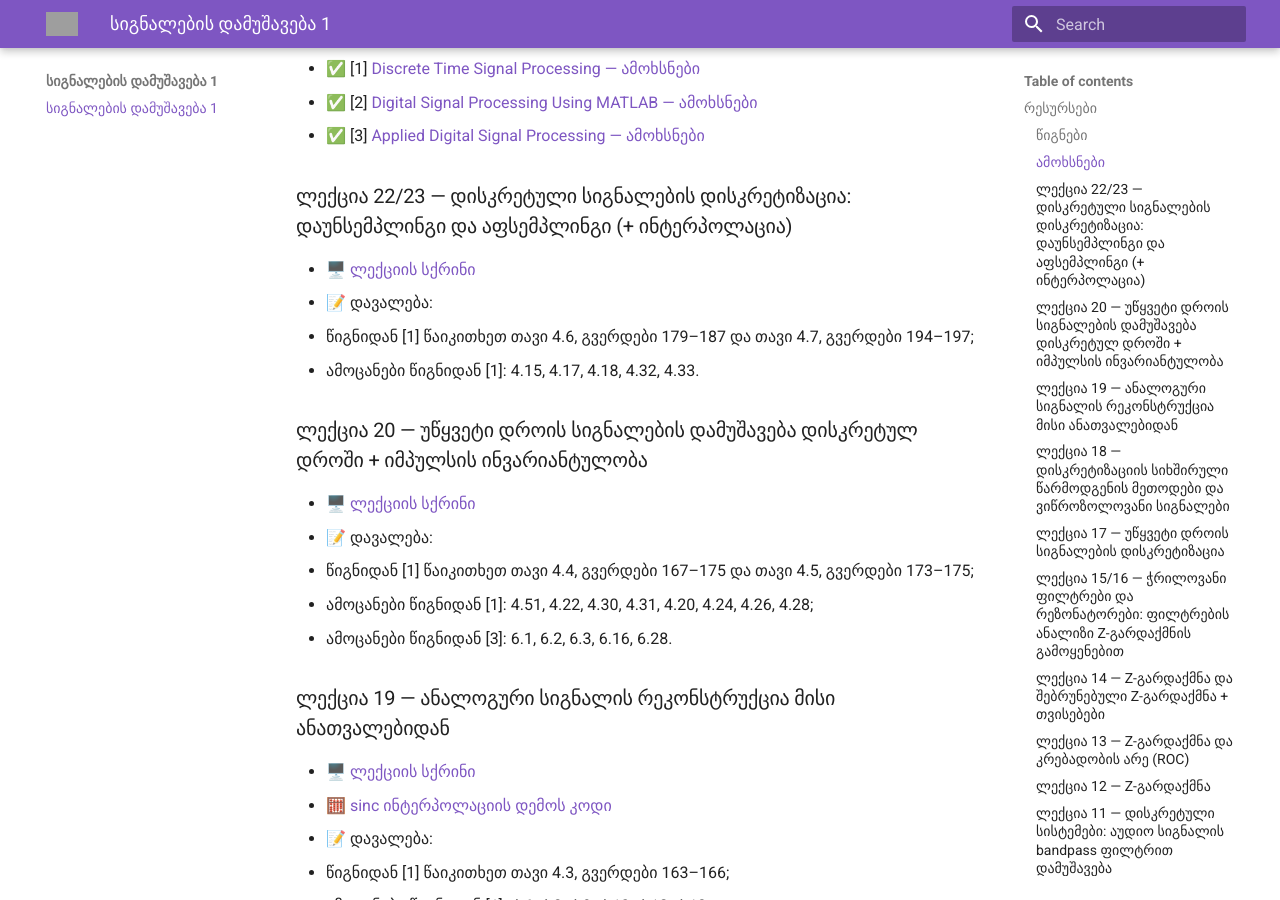
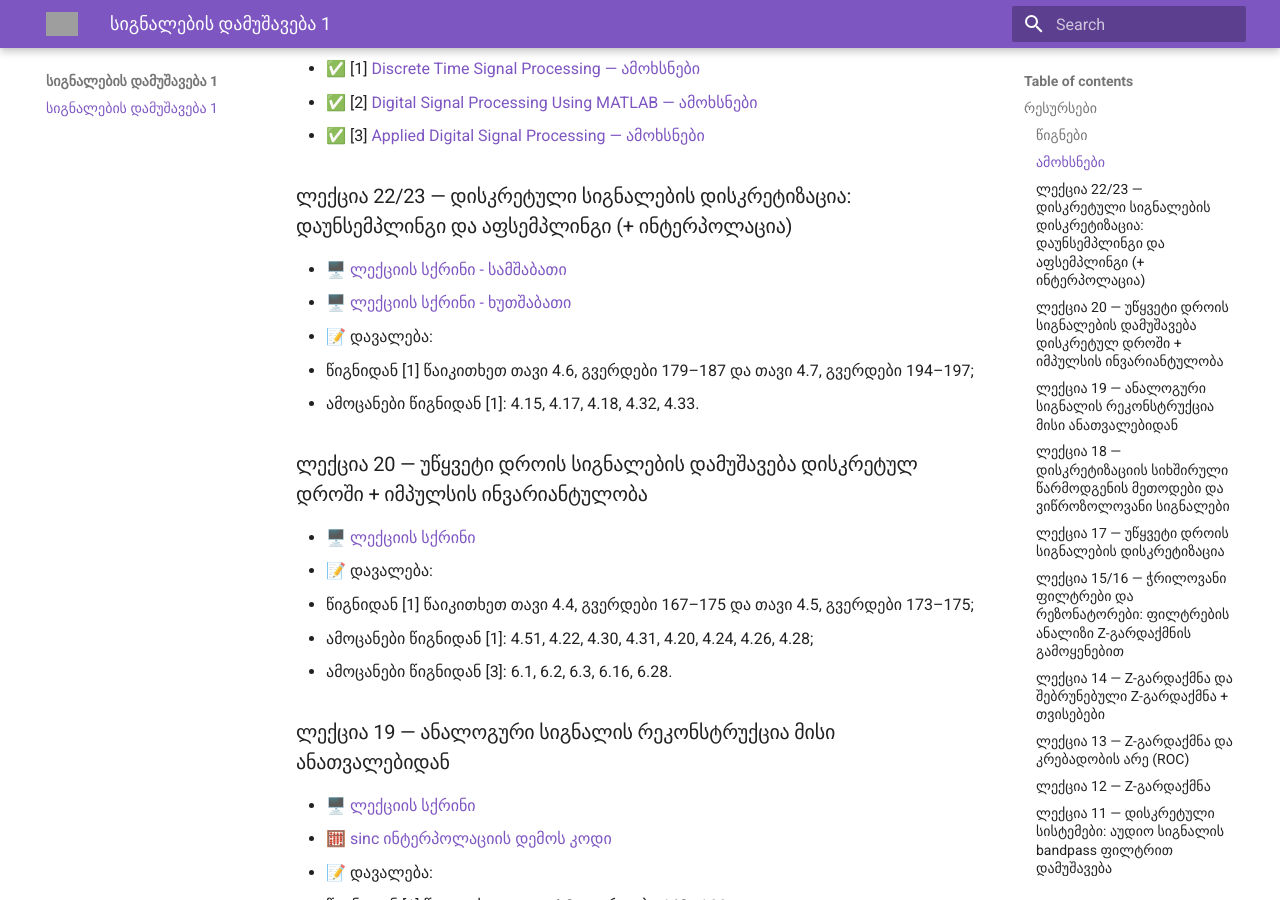
Before and after one commit to gugavar/signal-processing-1-fall-2026, an MkDocs documentation site: the page built from docs/index.md, in a window 1280 px wide and 900 px high, scrolled down 425 px. Built offline with MkDocs 1.6.1 and Material for MkDocs 9.7.7, drawn with Linux system fonts in a browser that asks for light colours; grey boxes are pictures that could not be loaded.

Commit message:
Update index.md

```diff
--- a/docs/index.md
+++ b/docs/index.md
@@ -18,7 +18,8 @@
 
 ### ლექცია 22/23 — დისკრეტული სიგნალების დისკრეტიზაცია: დაუნსემპლინგი და აფსემპლინგი (+ ინტერპოლაცია)
 
-- 🖥️ [ლექციის სქრინი](https://drive.google.com/file/d/15_9nwQghbWzQ9TMpVgXPT0zOxCkEkxLJ/view?usp=drive_link)
+- 🖥️ [ლექციის სქრინი - სამშაბათი](https://drive.google.com/file/d/1VApd_wDz0xCYs2KG2GMUzb1kcb84WDcN/view?usp=drive_link)
+- 🖥️ [ლექციის სქრინი - ხუთშაბათი](https://drive.google.com/file/d/1rCusCOLf3yyBcxOZRfcMGOIBDsxCn2-h/view?usp=drive_link)
 - 📝 დავალება:
   - წიგნიდან [1] წაიკითხეთ თავი 4.6, გვერდები 179–187 და თავი 4.7, გვერდები 194–197;
   - ამოცანები წიგნიდან [1]: 4.15, 4.17, 4.18, 4.32, 4.33.
```
